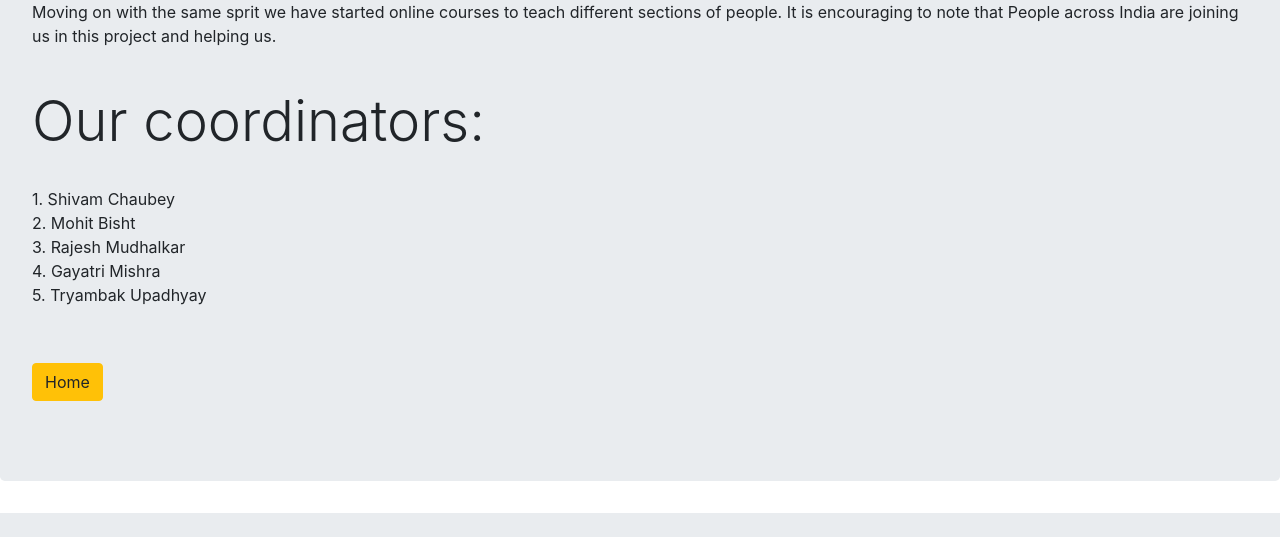
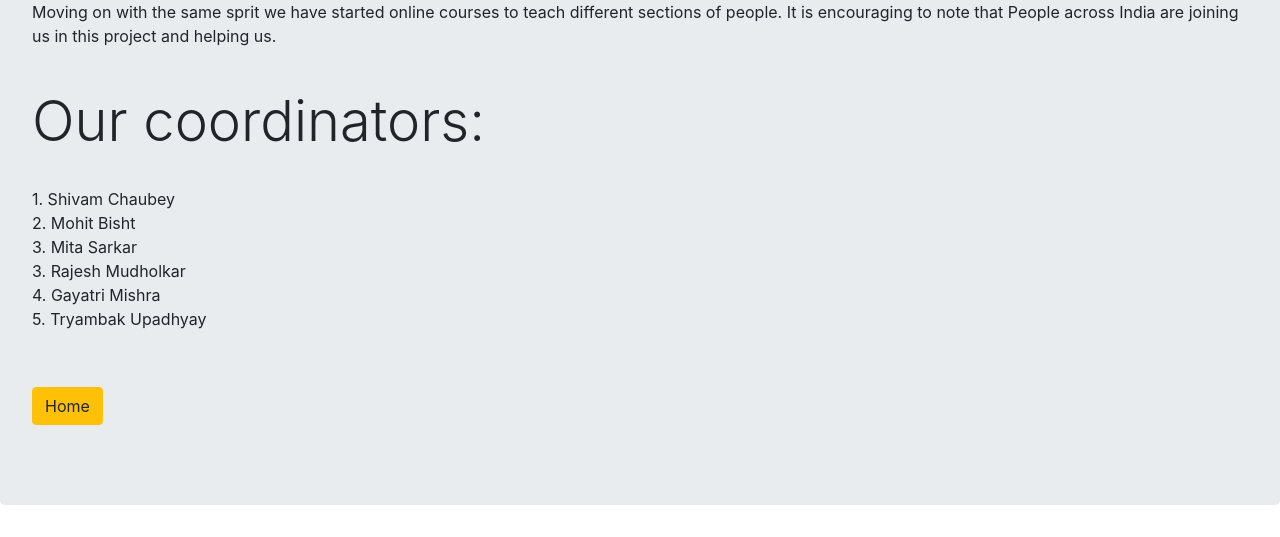
Before and after one commit to MohitBis/SVM, a Django app: page /about in a window 1280 px wide. Shown: the part 842-1379 px from the top of the page. Before the commit the page ends 1355 px from the top, so only its background shows below. Run offline with Django 3.2, Linux system fonts and the light colour scheme; some libraries are stand-ins or nearby versions.

Commit message:
Members details changes in about page.

```diff
--- a/homepage/templates/about.html
+++ b/homepage/templates/about.html
@@ -30,7 +30,8 @@ Moving on with the same sprit we have started online courses to teach different
 
 1. Shivam Chaubey</br>
 2. Mohit Bisht</br>
-3. Rajesh Mudhalkar</br>
+3. Mita Sarkar</br>
+3. Rajesh Mudholkar</br>
 4. Gayatri Mishra</br>
 5. Tryambak Upadhyay</br>
 
```
